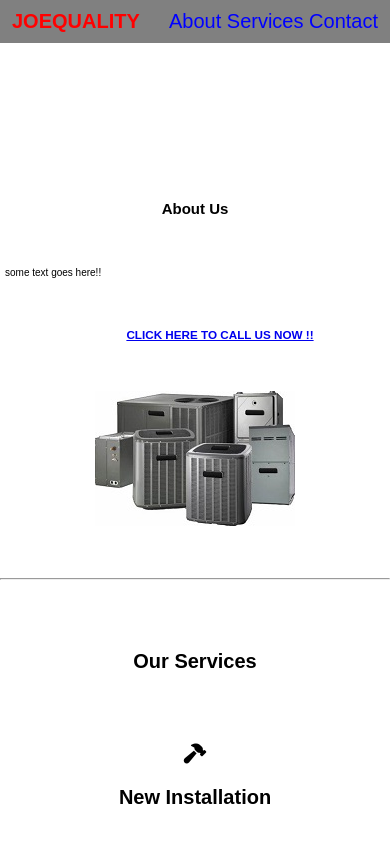
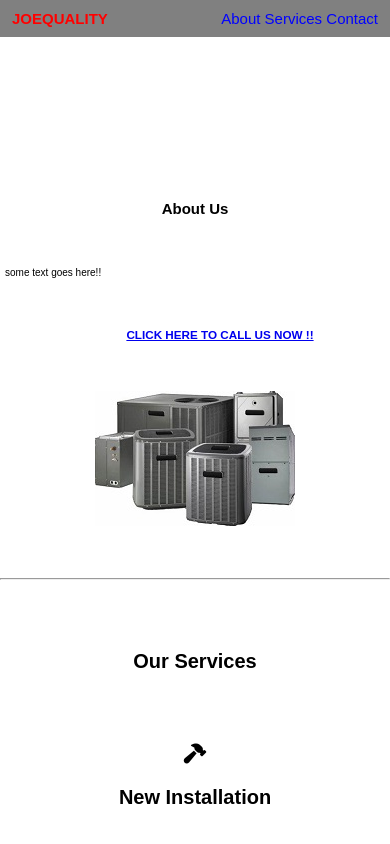
Before and after one commit to omer-run/waleed.github.io, a plain HTML site: page index.html in a window 390 px wide. Shown: the top 844 px of the page. Drawn offline with Linux system fonts and the light colour scheme.

Commit message:
Update style.css

```diff
--- a/css/style.css
+++ b/css/style.css
@@ -116,7 +116,7 @@ hr{
 
 @media (max-width:1023px){
   body{
-    font-size: 20px;
+    font-size: 15px;
   }
   header{
     padding: 10px 12px;
@@ -155,3 +155,14 @@ footer{
 }
 
 }
+
+/* @media (max-width:500px) {
+  .header{
+    padding: 0;
+    margin: 0;
+    font-size: 5px;
+
+
+  }
+
+} */
```
